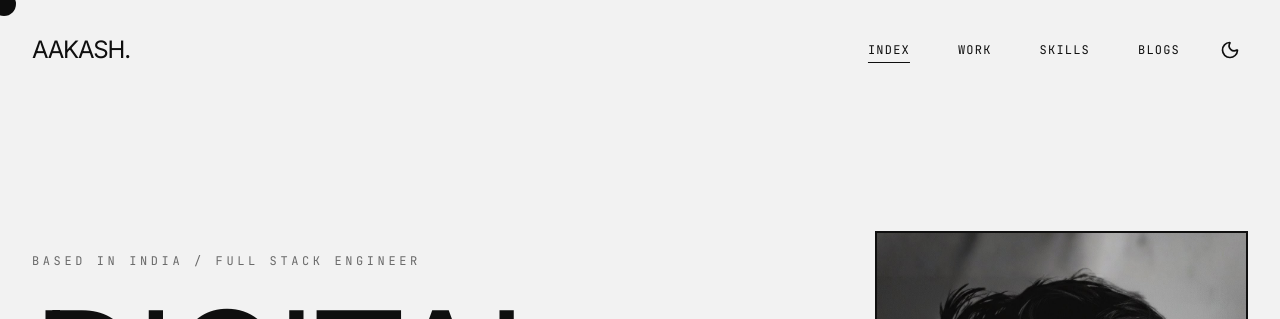
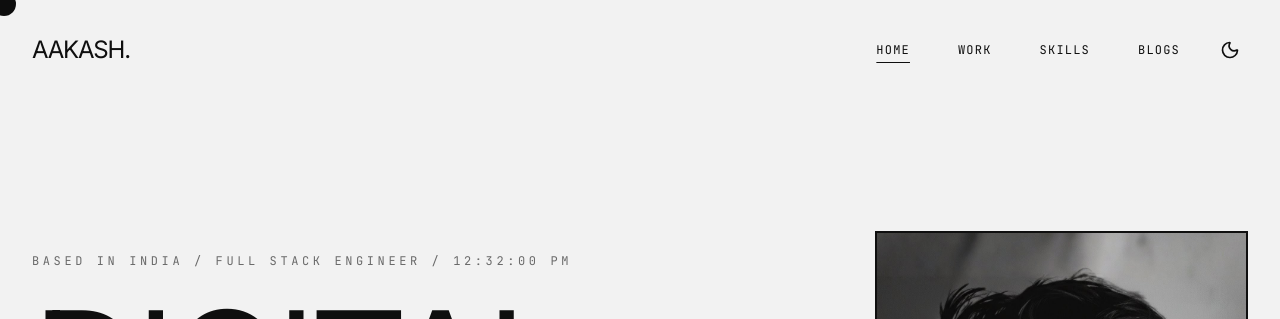
Before and after one commit to aakash-rajbhar/myportfolio, a Next.js app: page / in a window 1280 px wide. Shown: the top 319 px of the page. Built offline with nearby package versions, Linux system fonts and the light colour scheme; a web font is replaced by a local one.

Commit message:
added local time clock

```diff
--- a/components/navigation/Navbar.tsx
+++ b/components/navigation/Navbar.tsx
@@ -10,7 +10,7 @@ import { ThemeToggle } from "./ThemeToggle";
 import ScrollProgress from "../ui/ScrollProgress";
 
 const navItems = [
-  { name: "INDEX", href: "/" },
+  { name: "HOME", href: "/" },
   { name: "WORK", href: "/#work" },
   { name: "SKILLS", href: "/#skills" },
   { name: "BLOGS", href: "/blog" },
--- a/components/sections/Hero.tsx
+++ b/components/sections/Hero.tsx
@@ -2,12 +2,35 @@
 
 import { motion, useScroll, useTransform } from "motion/react";
 import Image from "next/image";
+import { useEffect, useState } from "react";
 
 export default function Hero() {
   const { scrollY } = useScroll();
 
+  const [time, setTime] = useState<string>(
+    new Date().toLocaleTimeString([], {
+      hour: "2-digit",
+      minute: "2-digit",
+      second: "2-digit",
+    }),
+  );
+
   const y1 = useTransform(scrollY, [0, 500], [0, 200]);
   const y2 = useTransform(scrollY, [0, 500], [0, -150]);
+
+  useEffect(() => {
+    const interval = setInterval(() => {
+      setTime(
+        new Date().toLocaleTimeString([], {
+          hour: "2-digit",
+          minute: "2-digit",
+          second: "2-digit",
+        }),
+      );
+    }, 1000);
+
+    return () => clearInterval(interval);
+  }, []);
 
   return (
     <section
@@ -17,7 +40,7 @@ export default function Hero() {
       <div className="max-w-7xl mx-auto w-full grid md:grid-cols-12 gap-12 items-center">
         <div className="md:col-span-8 z-10">
           <p className="font-mono text-xs tracking-[0.3em] mb-8 opacity-60">
-            BASED IN INDIA / FULL STACK ENGINEER
+            BASED IN INDIA / FULL STACK ENGINEER / {time}
           </p>
 
           <h1 className="text-[15vw] md:text-[12vw] font-display leading-[0.85] tracking-tighter uppercase mb-12">
```
